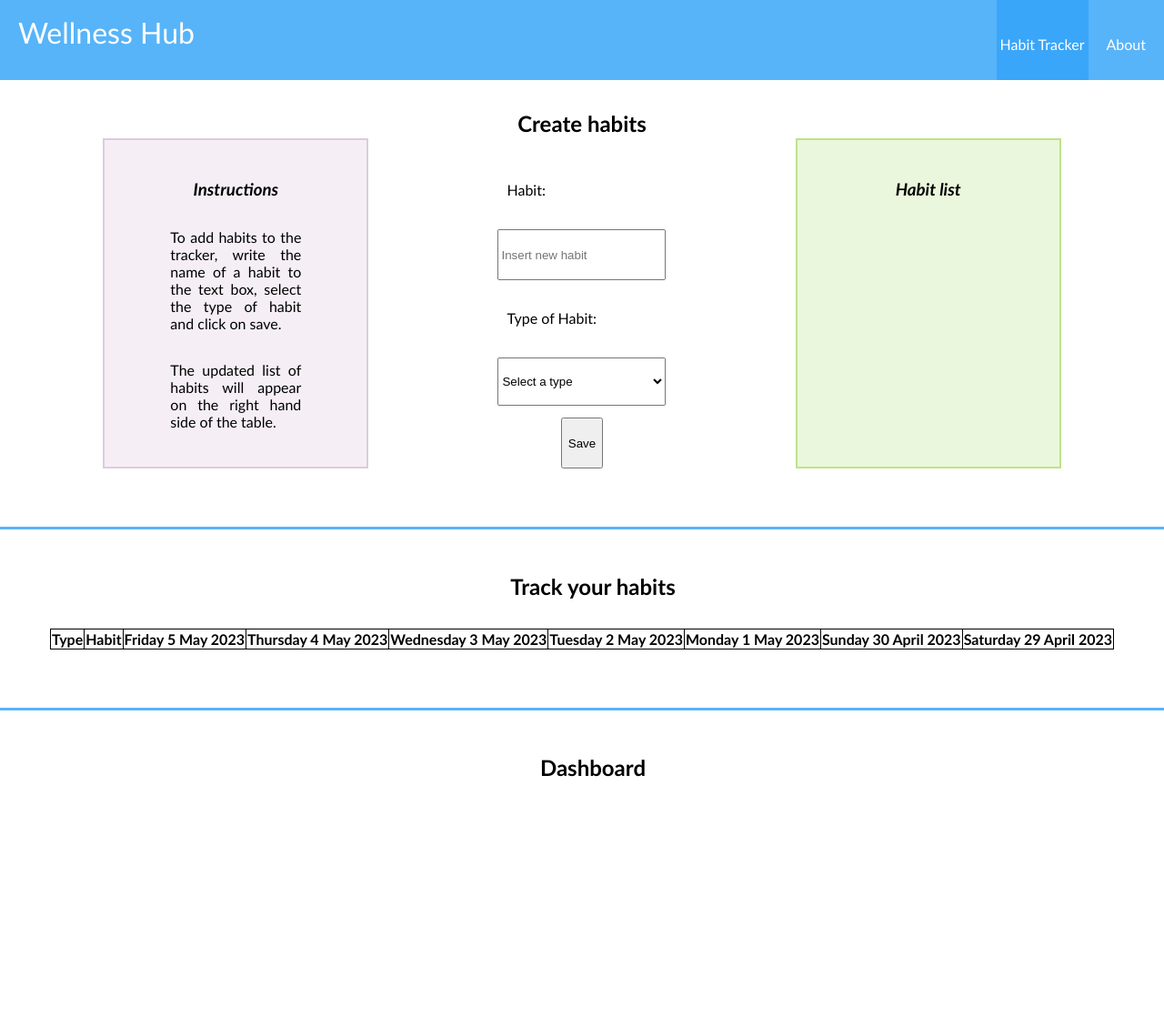
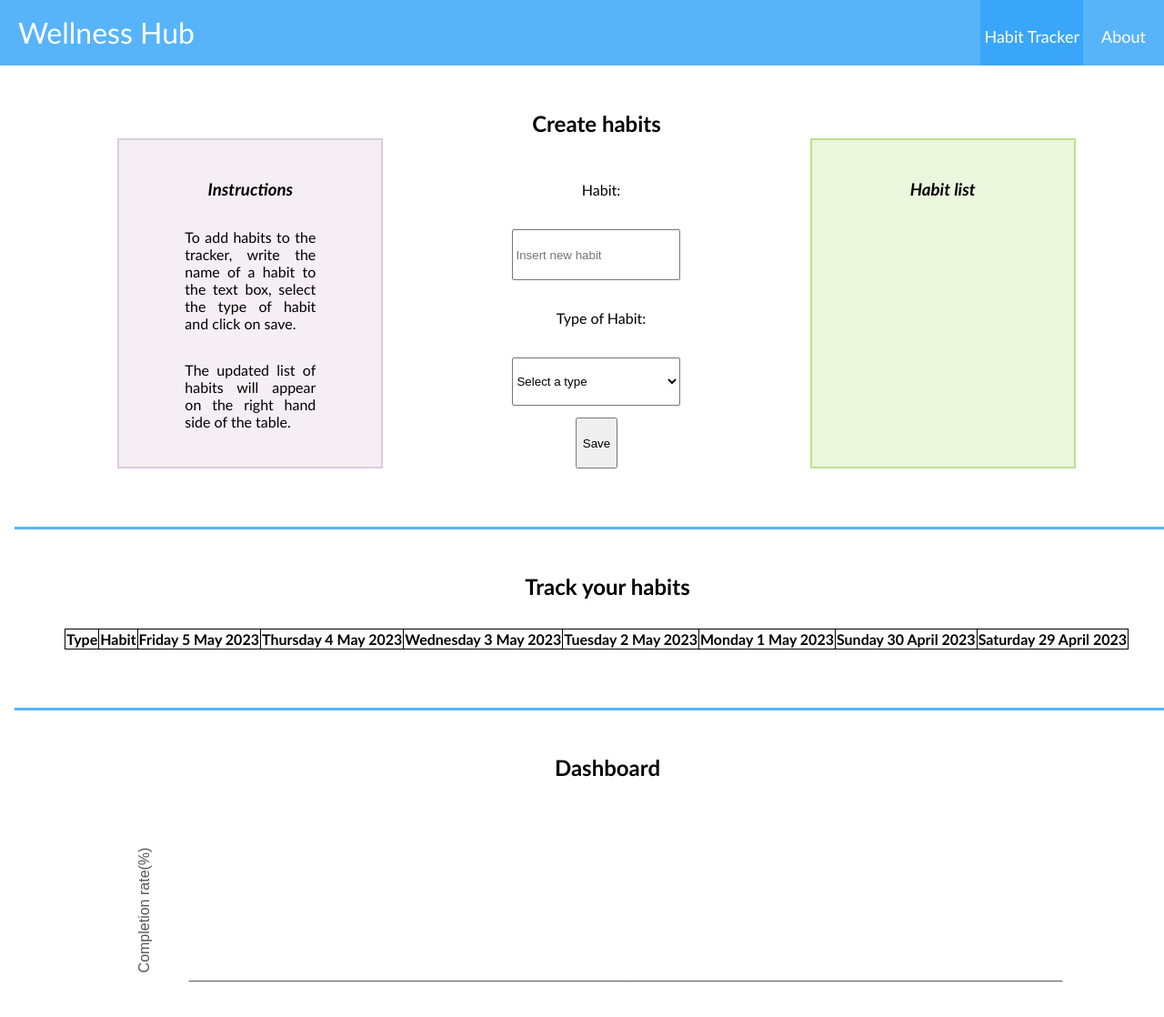
Before and after one commit to Cfaccetti/wellness-hub, a React (Create React App) app: page /habits in a window 1280 px wide. Shown: the top 1118 px of the page at 91% size. Before the commit the page ends 858 px from the top, so only its background shows below. Built offline with nearby package versions, Linux system fonts and the light colour scheme.

Commit message:
Add Dashboard

```diff
--- a/package.json
+++ b/package.json
@@ -6,6 +6,7 @@
     "@testing-library/jest-dom": "^5.16.5",
     "@testing-library/react": "^13.4.0",
     "@testing-library/user-event": "^13.5.0",
+    "echarts-for-react": "^3.0.2",
     "react": "^18.2.0",
     "react-confetti": "^6.1.0",
     "react-dom": "^18.2.0",
--- a/src/Components/Navbar/Navbar.css
+++ /dev/null
@@ -1,41 +0,0 @@
-.site-title {
-  font-size: 2rem;
-}
-
-
-.navBar {
-  background-color: #333;
-  color: white;
-  display: flex;
-  justify-content: space-between;
-  align-items: stretch;
-  gap: 2rem;
-  padding: 0 1rem;
-  min-height: 10vh;
-  /* width:100% */
-}
-
-.navBar ul {
-  padding: 0;
-  margin: 0;
-  list-style: none;
-  display: flex;
-  gap: 1rem;
-}
-
-.navBar a {
-  color: inherit;
-  text-decoration: none;
-  height: 100%;
-  display: flex;
-  align-items: center;
-  padding: .25rem;
-}
-
-.navBar li.active {
-  background-color: #555;
-}
-
-.navBar li:hover {
-  background-color: #777;
-}
--- a/src/Pages/Habits/Habitbox/Habitbox.js
+++ b/src/Pages/Habits/Habitbox/Habitbox.js
@@ -1,5 +1,6 @@
 import './Habitbox.css';
-import { useState } from 'react'
+import { useState } from 'react';
+import ReactECharts from 'echarts-for-react'
 
 
 export default function Habitbox() {
@@ -74,9 +75,57 @@ export default function Habitbox() {
         return currentHabit;
       });
 
-      console.dir(newHabits)
+      // console.log(newHabits)
       setHabits(newHabits);
     }
+
+    console.log(habits)
+
+    // Bar plot code for Echarts
+
+    //// Convert array of newHabits into desired format
+
+
+    const data = habits.map(obj => {
+      const totalCount = Object.values(obj).filter(val => typeof val === 'boolean').reduce((acc, curr) => acc + curr, 0);
+      const percentage = Math.min(100, Math.round(totalCount / 7 * 100)); // assuming maximum of 7 counts
+      return [obj.id, obj.habit, totalCount, percentage];
+    });
+
+    console.log(data);
+
+
+const options = {
+  tooltip: {},
+  dataset: {
+    // dimensions: ['name', 'value'],
+    source: data
+  },
+  xAxis: { type: 'category',
+  axisLabel: {
+    fontSize:14
+  }, },
+  yAxis: {name: 'Completion rate(%)',
+    nameLocation: 'center',
+    nameGap: 40,
+    axisLabel: {
+      fontSize:14
+    },
+    nameTextStyle:{
+      fontSize: 16
+    },
+    max: 100
+    },
+  series: [{
+    data: data,
+    type: 'bar',
+    encode: {
+      x: 1,
+      y: 3
+    },
+  }],
+  color: ['#57b4f9']
+};
 
     return(
     <>
@@ -162,6 +211,9 @@ export default function Habitbox() {
     <div className='dashboard-section'>
           <h2 className='dashboard-title'>Dashboard</h2>
     </div>
+    <div>
+      <ReactECharts option={options} />
+    </div>
     </>
 )
 }
--- a/src/index.css
+++ b/src/index.css
@@ -9,8 +9,8 @@ body {
 }
 
 .container {
-  /* margin: 1rem; */
-  /* text-align: center; */
+  margin: 1rem;
+  text-align: center;
 }
 
 .site-title {
@@ -27,7 +27,7 @@ body {
   align-items: stretch;
   gap: 2rem;
   padding: 0 1rem;
-  min-height: 11vh;
+  min-height: 9vh;
 }
 
 .navBar ul {
@@ -36,6 +36,7 @@ body {
   list-style: none;
   display: flex;
   gap: 1rem;
+  font-size: large;
 }
 
 .navBar a {
```
Also changed, not shown: src/Pages/Habits/Habitbox/Barplot.js (added, +28 -0 lines), 1 other file (tests, documents, lock files or other folders).
